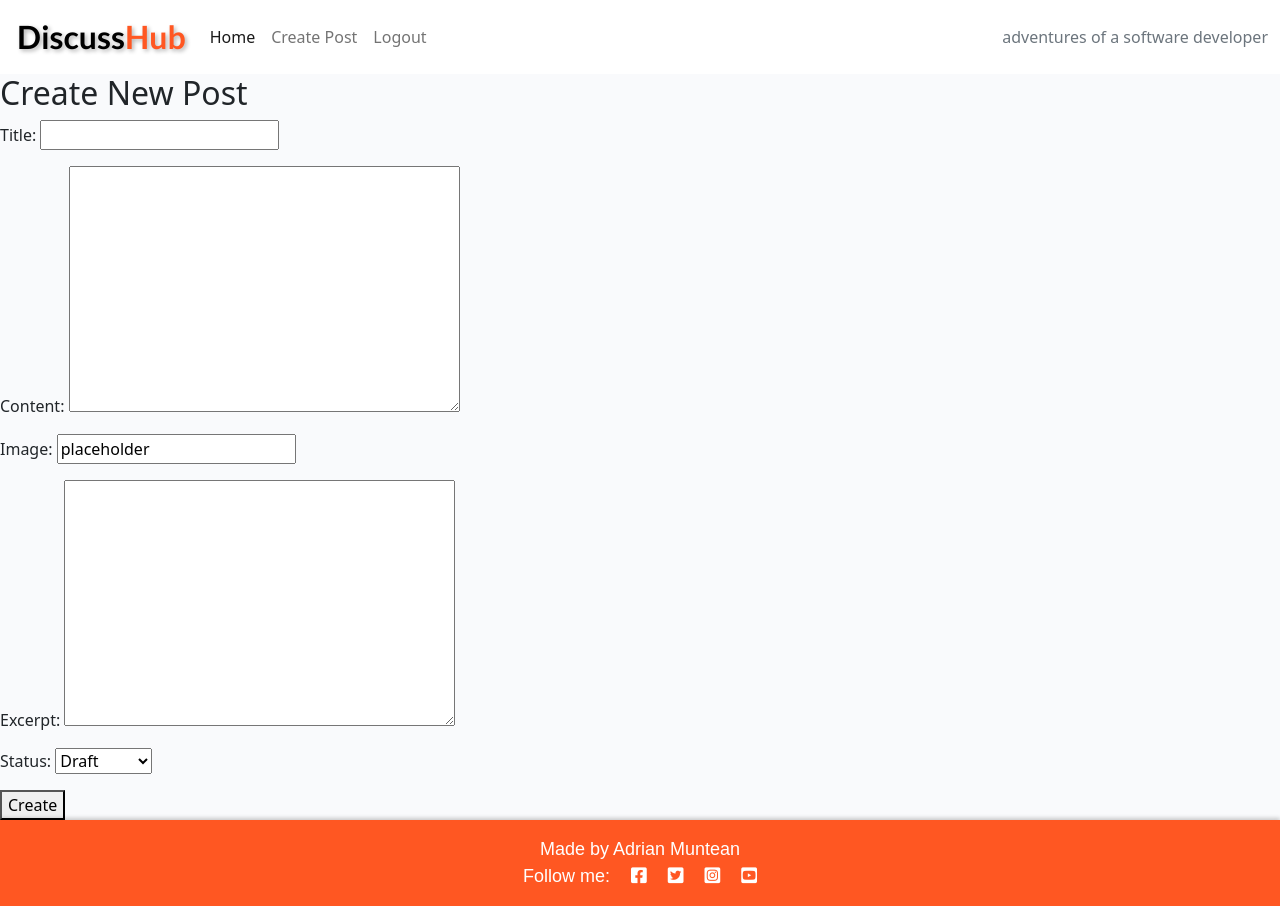
After one commit to AdrianMuntean97/DiscussHub, a Django app: page /create_post/ in a window 1280 px wide. The commit adds this page. Run offline with Django 3.2, Linux system fonts and the light colour scheme; the visitor is signed in with stand-in values (Sample User, id 1).

Commit message:
Add create post functinality for users

```diff
--- a/discusshub/settings.py
+++ b/discusshub/settings.py
@@ -35,7 +35,7 @@ DEBUG = True
 
 X_FRAME_OPTIONS = 'SAMEORIGIN'
 
-ALLOWED_HOSTS = ['8000-adrianmuntea-discusshub-o77tvxifne7.ws-eu105.gitpod.io', 'discusshub-f37fbed8aa3d.herokuapp.com']
+ALLOWED_HOSTS = ['8000-adrianmuntea-discusshub-9ysfjo8oknn.ws-eu105.gitpod.io', 'discusshub-f37fbed8aa3d.herokuapp.com']
 
 
 # Application definition
--- a/hub/forms.py
+++ b/hub/forms.py
@@ -1,8 +1,12 @@
-from .models import Comment
+from .models import Comment, Post
 from django import forms
-
 
 class CommentForm(forms.ModelForm):
     class Meta:
         model = Comment
         fields = ('body',)
+
+class PostForm(forms.ModelForm):
+    class Meta:
+        model = Post
+        fields = ['title', 'content', 'featured_image', 'excerpt', 'status']
--- a/hub/urls.py
+++ b/hub/urls.py
@@ -1,8 +1,11 @@
 from . import views
 from django.urls import path
+from .views import CreatePost
+
 
 urlpatterns = [
     path("", views.PostList.as_view(), name="home"),
+    path('create_post/', CreatePost.as_view(), name='create_post'),
     path('<slug:slug>/', views.PostDetail.as_view(), name='post_detail'),
-     path('like/<slug:slug>', views.PostLike.as_view(), name='post_like'),
+    path('like/<slug:slug>', views.PostLike.as_view(), name='post_like'),
 ]
--- a/hub/views.py
+++ b/hub/views.py
@@ -2,8 +2,10 @@ from django.shortcuts import render, get_object_or_404, reverse
 from django.views import generic, View
 from django.http import HttpResponseRedirect
 from .models import Post
-from .forms import CommentForm
+from .forms import CommentForm, PostForm
 from django.contrib import messages
+from django.contrib.auth.decorators import login_required
+from django.utils.decorators import method_decorator
 
 
 class PostList(generic.ListView):
@@ -78,3 +80,21 @@ class PostLike(View):
             post.likes.add(request.user)
 
         return HttpResponseRedirect(reverse('post_detail', args=[slug]))
+
+
+@method_decorator(login_required, name='dispatch')
+class CreatePost(View):
+
+    def get(self, request, *args, **kwargs):
+        form = PostForm()
+        return render(request, 'create_post.html', {'form': form})
+
+    def post(self, request, *args, **kwargs):
+        form = PostForm(request.POST, request.FILES)
+        if form.is_valid():
+            post = form.save(commit=False)
+            post.author = request.user
+            post.save()
+            messages.success(request, "Your post has been created successfully!")
+            return HttpResponseRedirect(reverse('home'))
+        return render(request, 'create_post.html', {'form': form})
--- a/templates/base.html
+++ b/templates/base.html
@@ -41,6 +41,9 @@
                         <a class="nav-link active" aria-current="page" href="{% url 'home' %}">Home</a>
                     </li>
                     {% if user.is_authenticated %}
+                    <li class="nav-item">
+                        <a class="nav-link" href="{% url 'create_post' %}">Create Post</a>
+                    </li>
                     <li class="nav-item">
                         <a class="nav-link" href="{% url 'account_logout' %}">Logout</a>
                     </li>
--- /dev/null
+++ b/templates/create_post.html
@@ -0,0 +1,10 @@
+{% extends 'base.html' %}
+
+{% block content %}
+<h2>Create New Post</h2>
+<form method="post" enctype="multipart/form-data">
+    {% csrf_token %}
+    {{ form.as_p }}
+    <button type="submit">Create</button>
+</form>
+{% endblock %}
```
Also changed, not shown: hub/migrations/0001_initial.py (added).
